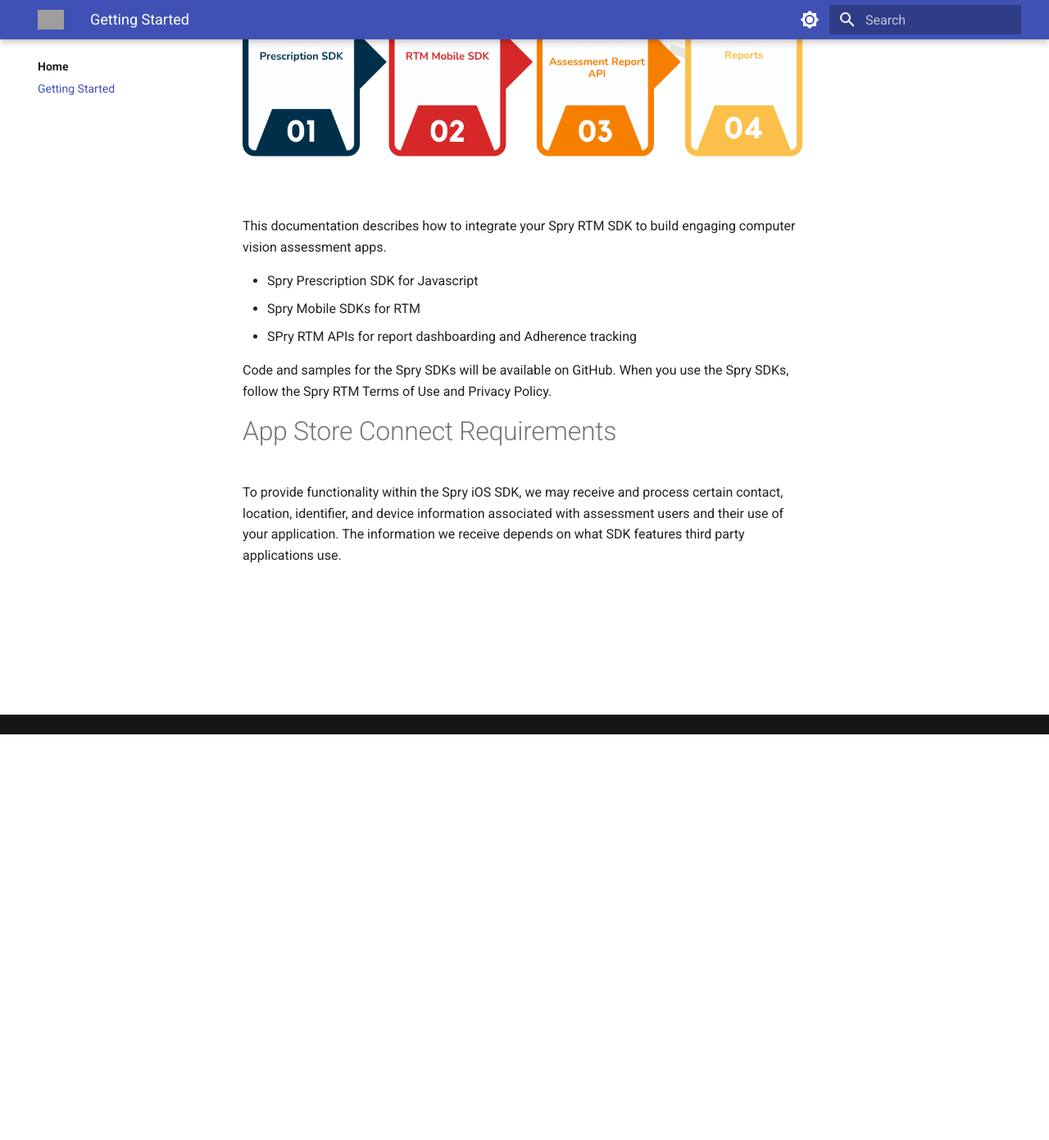
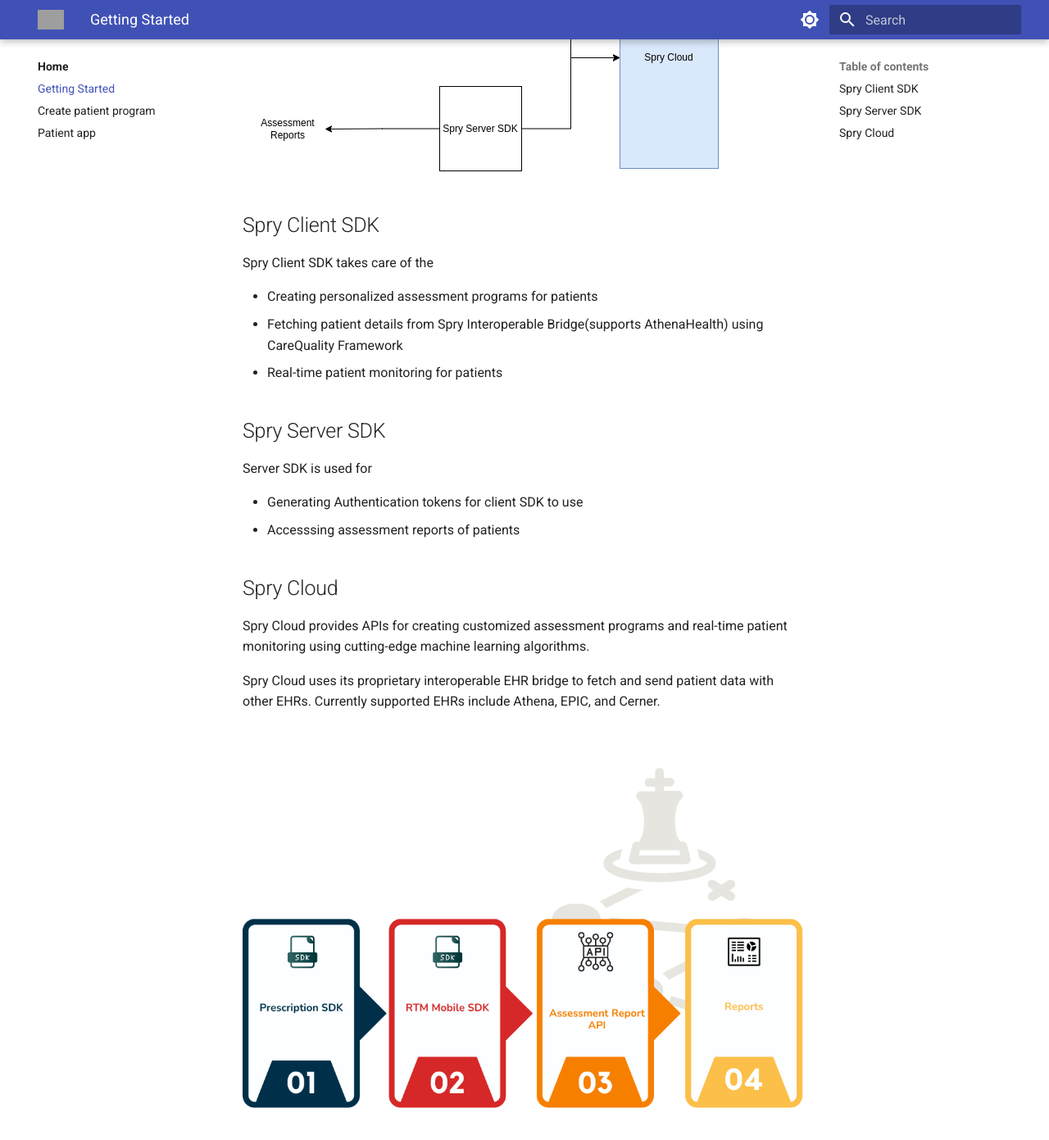
Before and after one commit to spry-ai/ap-sdk-docs, an MkDocs documentation site: the page built from docs/getting_started.md, in a window 1280 px wide and 1400 px high, scrolled down 504 px. Shown: the top 1391 px of the window at 82% size. Built offline with MkDocs 1.6.1 and Material for MkDocs 9.7.7, drawn with Linux system fonts in a browser that asks for light colours; some of the changed text lies outside the part shown; grey boxes are pictures that could not be loaded.

Commit message:
Added block and flow diagrams, and some description.

```diff
--- a/docs/getting_started.md
+++ b/docs/getting_started.md
@@ -1,4 +1,38 @@
 # Getting Started
+
+The following daigram shows the major components involved in the system.
+
+
+![](assets/Spry-ML-Interoperable-Major Blocks.png)
+
+
+## Spry Client SDK
+
+Spry Client SDK takes care of the
+
+ + Creating personalized assessment programs for patients
+ + Fetching patient details from Spry Interoperable Bridge(supports AthenaHealth) using CareQuality Framework
+ + Real-time patient monitoring for patients
+
+
+## Spry Server SDK
+
+Server SDK is used for
+
+ + Generating Authentication tokens for client SDK to use
+ + Accesssing assessment reports of patients
+
+## Spry Cloud
+
+Spry Cloud provides APIs for creating customized assessment programs and real-time patient monitoring using cutting-edge machine learning algorithms.
+
+Spry Cloud uses its proprietary interoperable EHR bridge to fetch and send patient data with other EHRs. Currently supported EHRs include Athena, EPIC, and Cerner.
+
+
+
+
+
+
 
 ![](assets/flow.png)
 
--- a/mkdocs.yml
+++ b/mkdocs.yml
@@ -105,6 +105,8 @@
   - Home:
     - index.md
     - 'getting_started.md'
+    - 'create_patient_program.md'
+    - 'patient_app.md'
   - Javascript SDK:
     - 'js_sdk/index.md'
     - 'js_sdk/install.md'
```
Also changed, not shown: docs/create_patient_program.md (added, +17 -0 lines), docs/patient_app.md (added, +6 -0 lines), docs/assets/Spry-ML-Interoperable-CreatePatientProgra.png (added), docs/assets/Spry-ML-Interoperable-GetPatientProgram.png (added), docs/assets/Spry-ML-Interoperable-Major Blocks.png (added).
